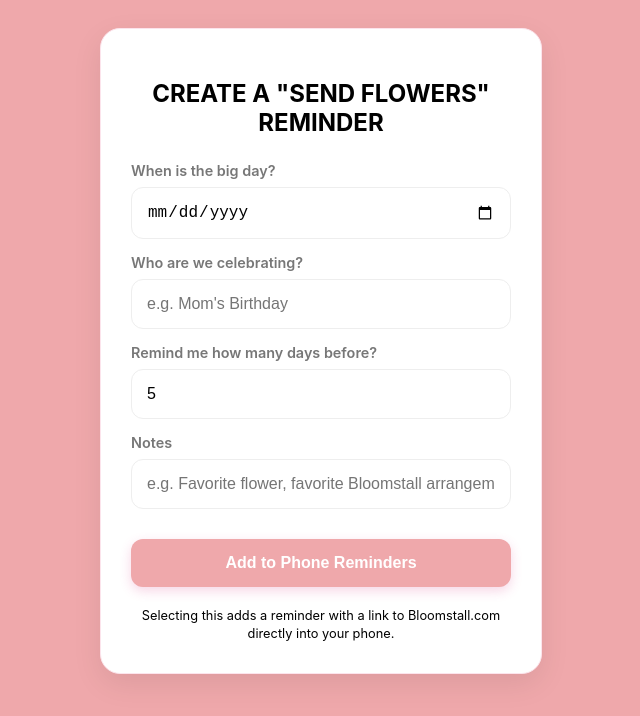
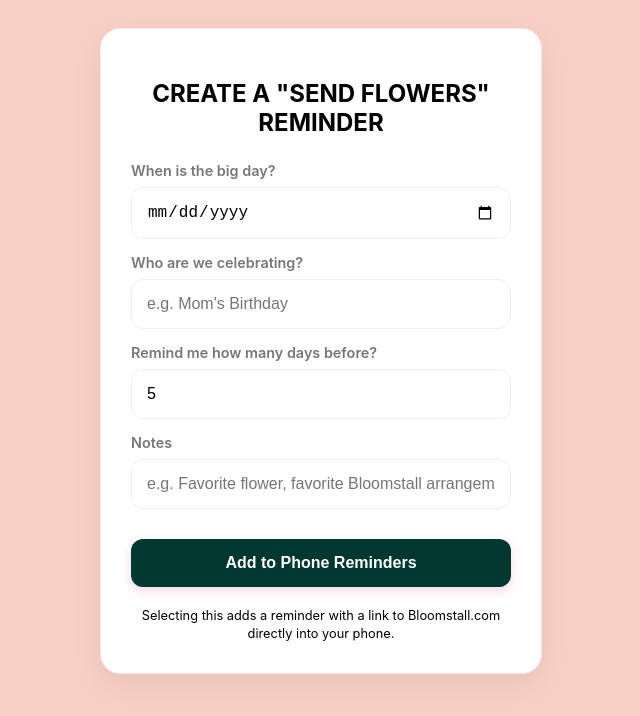
Before and after one commit to bloomreminder/bloomstall, a plain HTML site: page index.html in a window 1280 px wide. Shown: the whole page, without its empty margins (319-959 px from the left). Drawn offline with Linux system fonts and the light colour scheme.

Commit message:
Update index.html

```diff
--- a/index.html
+++ b/index.html
@@ -7,13 +7,13 @@
     <meta name="viewport" content="width=device-width, initial-scale=1.0">
     <title>Bloomstall Special Day Reminders</title>
     <style>
-        body { font-family: -apple-system, BlinkMacSystemFont, "Segoe UI", Roboto, Helvetica, Arial, sans-serif; background: #efa8ab; padding: 20px; display: flex; flex-direction: column; align-items: center; }
+        body { font-family: -apple-system, BlinkMacSystemFont, "Segoe UI", Roboto, Helvetica, Arial, sans-serif; background: #f8d1c6; padding: 20px; display: flex; flex-direction: column; align-items: center; }
         .container { background: white; padding: 30px; border-radius: 20px; box-shadow: 0 10px 30px rgba(0,0,0,0.08); width: 100%; max-width: 380px; border: 1px solid #fce4ec; }
         h2 { color: #00382f text-align: center; margin-bottom: 25px; font-weight: 700; }
         label { font-size: 0.9em; color: #777; font-weight: 600; display: block; margin-top: 15px; }
         input, button { width: 100%; padding: 15px; margin-top: 8px; border: 1px solid #eee; border-radius: 12px; box-sizing: border-box; font-size: 1rem; }
         input:focus { border-color: #00382f; outline: none; background: #fffafb; }
-        button { background: #efa8ab; color: white; border: none; font-weight: bold; cursor: pointer; margin-top: 30px; box-shadow: 0 4px 12px rgba(214, 51, 132, 0.2); }
+        button { background: #00382f; color: white; border: none; font-weight: bold; cursor: pointer; margin-top: 30px; box-shadow: 0 4px 12px rgba(214, 51, 132, 0.2); }
         button:active { transform: scale(0.98); }
         .footer-note { font-size: 0.8em; color: #000000; text-align: center; margin-top: 20px; line-height: 1.4; }
     </style>
```
